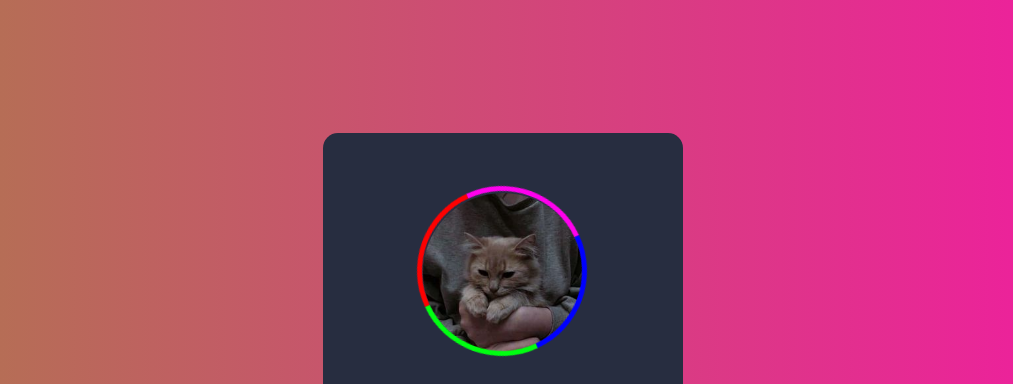
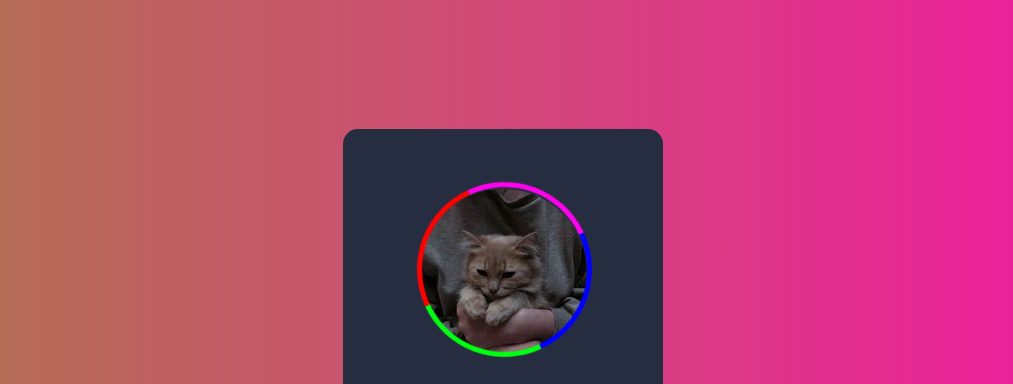
Before and after one commit to Doanhaiduy/portfolio, a plain HTML site: page index.html in a window 1280 px wide. Shown: the top 384 px of the page, without its empty margins (132-1145 px from the left). Drawn offline with nearby package versions, Linux system fonts and the light colour scheme; a web font is replaced by a local one.

Commit message:
Update main.css

```diff
--- a/main.css
+++ b/main.css
@@ -11,6 +11,7 @@
     font-family: 'Poppins', sans-serif;
     color: #fff;
     text-decoration: none;
+    box-sizing: border-box;
 }
 
 
@@ -64,6 +65,7 @@ body {
     top: -45px;
     background-repeat: no-repeat;
     background-size: cover;
+
     /* background-image: url(https://inkythuatso.com/uploads/thumbnails/800/2022/03/meo-cam-bong-hoa-tren-tay-manh-me-len-23-09-00-15.jpg); */
     /* background-image: url(https://images.pexels.com/photos/3777622/pexels-photo-3777622.jpeg?auto=compress&cs=tinysrgb&w=1260&h=750&dpr=1); */
     background-image: url(https://images.pexels.com/photos/9718154/pexels-photo-9718154.jpeg?auto=compress&cs=tinysrgb&w=1260&h=750&dpr=1);
@@ -85,7 +87,7 @@ body {
 }
 
 .card__img {
-    width: 50%;
+    width: 60%;
     border-radius: 50%;
     margin-top: 40px;
     cursor: pointer;
@@ -100,20 +102,20 @@ body {
 .card__img::before {
     content: "";
     position: absolute;
-    width: 160px;
-    height: 160px;
+    width: 165px;
+    height: 165px;
     z-index: 100;
     top: 13px;
-    left: 94px;
+    left: 74px;
     border-radius: 50%;
     border-left: 5px blue solid;
     border-top: 5px rgb(0, 255, 17) solid;
     border-right: 5px rgb(254, 1, 1) solid;
     border-bottom: 5px rgb(254, 1, 237) solid;
     animation: ani infinite 0.9s linear;
-
     margin-top: 40px;
     transition: 0.3s linear;
+
 }
 
 
```
